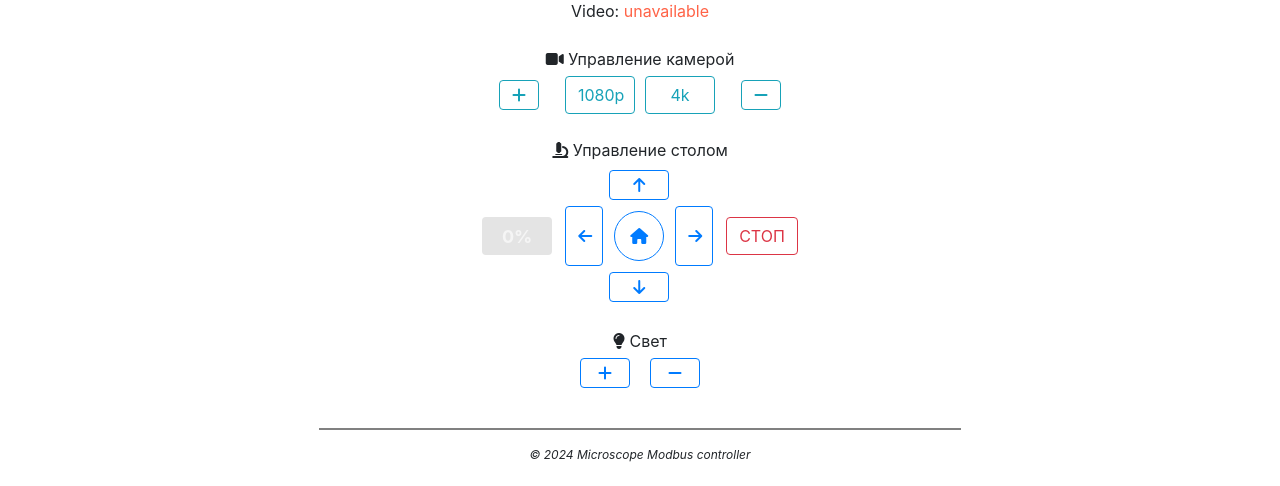
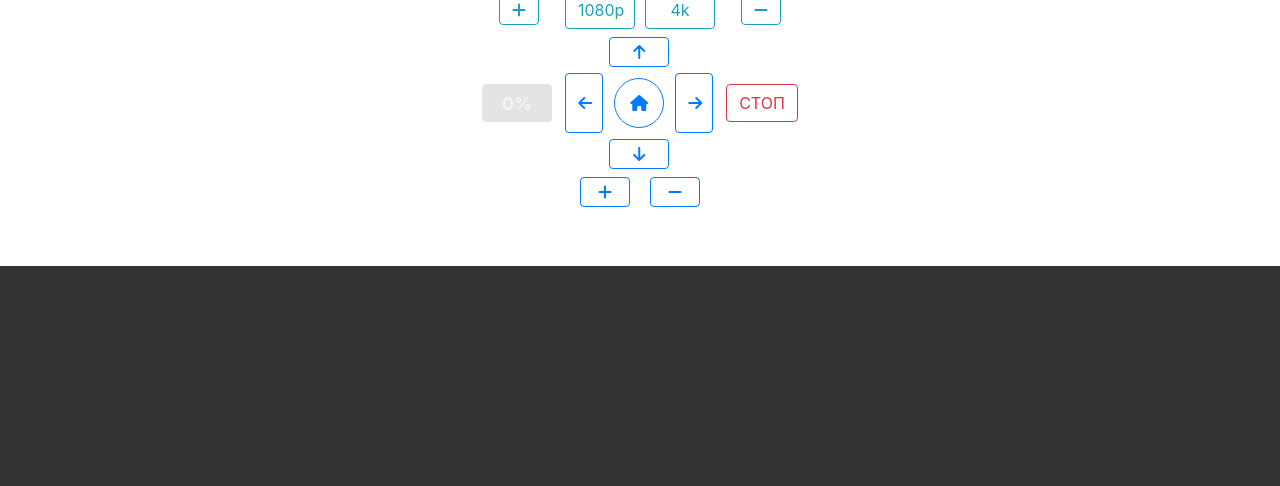
Before and after one commit to anisyanka/Microscope-controller, a Flask app: template web_viewer/templates/index.html in a window 1280 px wide. Shown: the part 534-1020 px from the top of the page. After the commit the page ends 800 px from the top, so only its background shows below. Run offline with Flask 3, Linux system fonts and the light colour scheme; the template is opened without the code that fills it: most values are stand-ins (such as "Sample title", 1, 10 or a date in 2020); some libraries are stand-ins or nearby versions.

Commit message:
[web][html] Hide redundant words and pngs

```diff
--- a/web_viewer/templates/index.html
+++ b/web_viewer/templates/index.html
@@ -6,15 +6,14 @@
     <video id="stream" autoplay controls src="http://{{ board_ip }}:5602">
       Your browser does not support HTML video.
     </video>
-    <span class="video-stream-mode-text">Video: <span style="color:Tomato">unavailable</span></span>
+    <span class="video-stream-mode-text" hidden>Video: <span style="color:Tomato">unavailable</span></span>
   </div>
-  <br>
 
   <!---------------------------------------------------------->
   <!--------------VIDEO BUTTONS STARTS HERE------------------->
   <!---------------------------------------------------------->
   <div class="stream-controls-container" style="text-align:center">
-    <div class="stream-controls-label">
+    <div class="stream-controls-label" hidden>
       <i class="fas fa-video"></i><span> Управление камерой</span>
       <br>
     </div>
@@ -69,9 +68,8 @@
   <!---------------------------------------------------------->
   <!--------------MAIN STEPPER BUTTONS STARTS HERE------------>
   <!---------------------------------------------------------->
-  <br>
   <div class="main-controls-container" style="text-align:center">
-    <div class="main-controls-label">
+    <div class="main-controls-label" hidden>
       <i class="fas fa-microscope"></i><span> Управление столом</span>
       <br>
     </div>
@@ -176,9 +174,8 @@
   <!---------------------------------------------------------->
   <!--------------LIGHT BUTTONS STARTS HERE------------------->
   <!---------------------------------------------------------->
-  <br>
   <div class="light-controls-container" style="text-align:center">
-    <div class="light-controls-label">
+    <div class="light-controls-label" hidden>
       <i class="fas fa-lightbulb"></i><span> Свет</span>
       <br>
     </div>
@@ -214,7 +211,7 @@
     </div>
   </div>
   <br>
-  <hr>
+  <hr hidden>
 </div>
 
 {% endblock %}
--- a/web_viewer/templates/layout.html
+++ b/web_viewer/templates/layout.html
@@ -31,7 +31,7 @@
 
                 /* Set stream window size */
                 document.getElementById("stream").width = window.innerWidth;
-                document.getElementById("stream").height = (window.innerHeight * 2) / 3;
+                document.getElementById("stream").height = (window.innerHeight * 0.65);
 
                 console.log("Video size = " + document.getElementById("stream").width + "x" + document.getElementById("stream").height);
 
@@ -73,7 +73,7 @@
         <main>
             {% block main %}{% endblock %}
         </main>
-        <footer>
+        <footer hidden>
             <i>
                 &copy; 2024
                 Microscope Modbus controller
```
